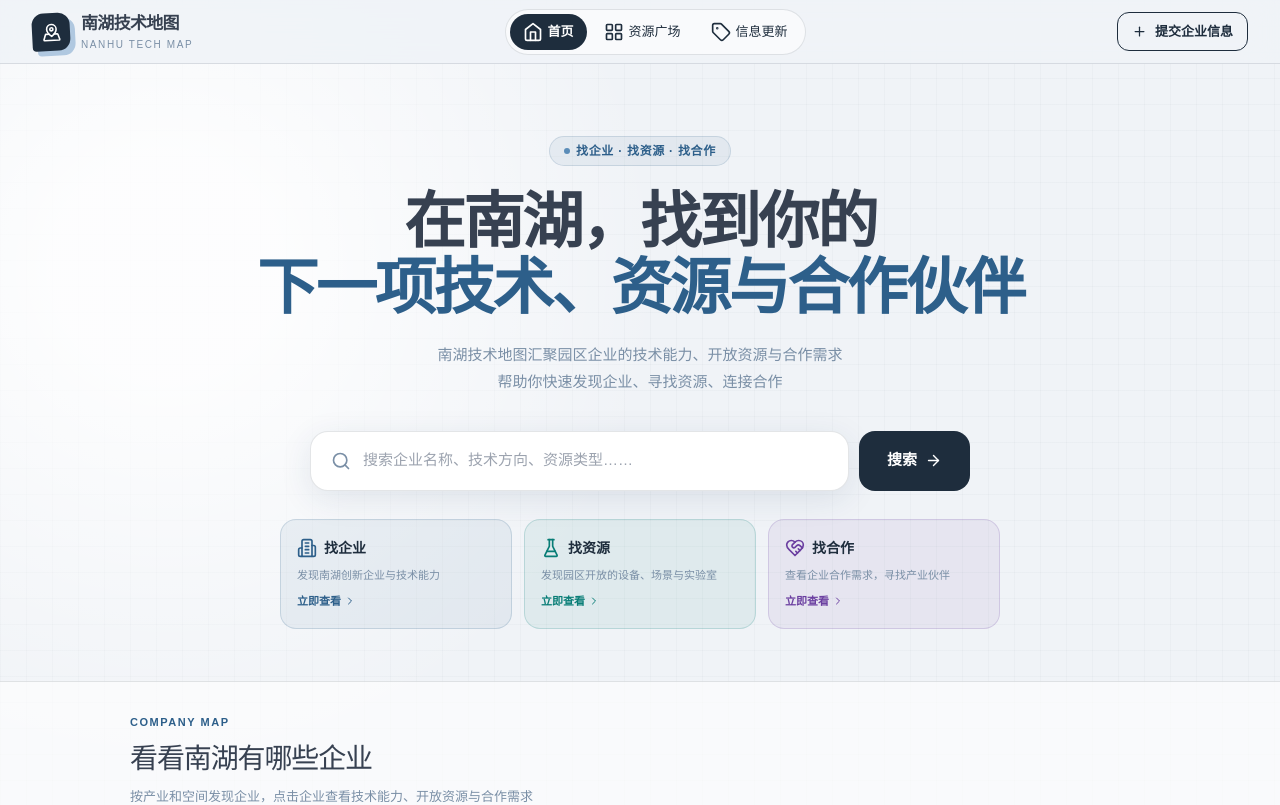
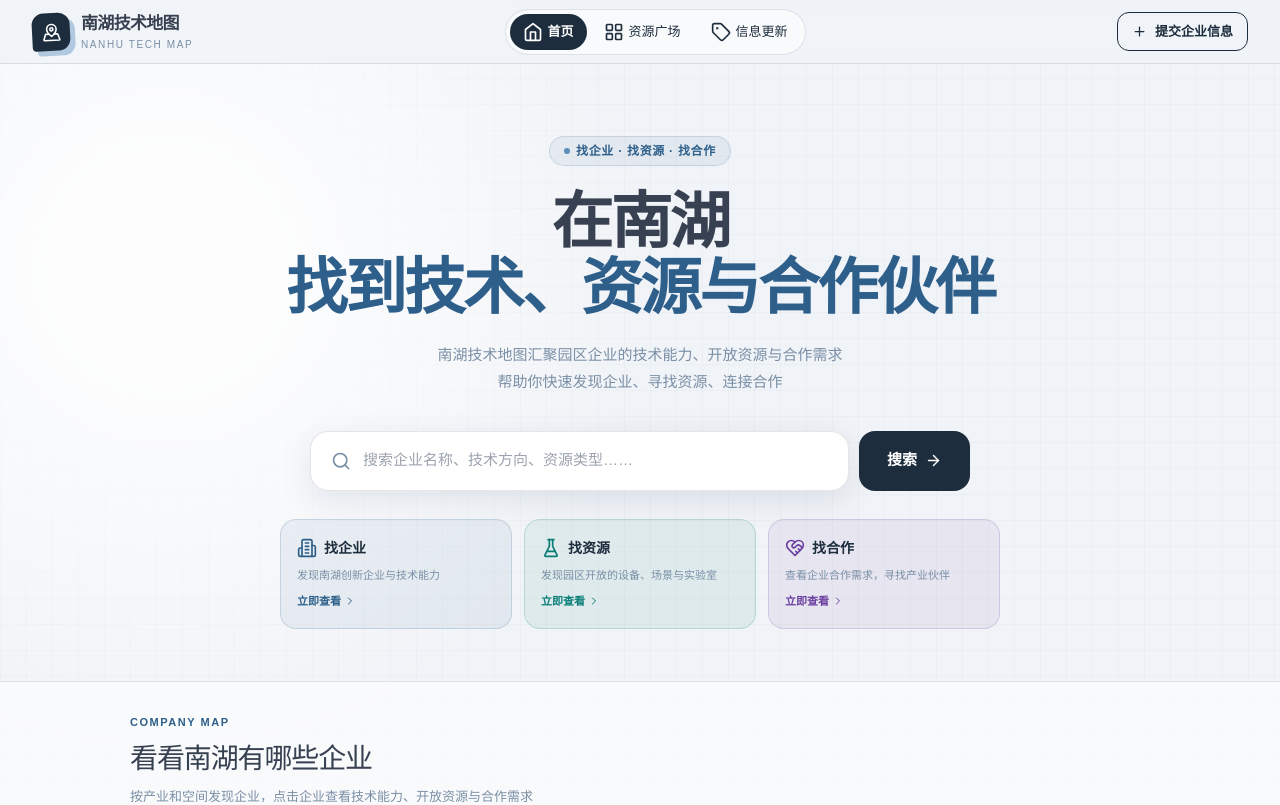
Before and after one commit to 99Y01/Nanhu-tech-map, a React app: page / in a window 1280 px wide. Shown: the top 805 px of the page. Built offline with nearby package versions, Linux system fonts and the light colour scheme.

Commit message:
sync: 同步最新版本（4个Tab）

```diff
--- a/src/pages/HomePage.tsx
+++ b/src/pages/HomePage.tsx
@@ -709,8 +709,8 @@ export default function HomePage() {
           margin: '0 0 18px',
           fontWeight: 900,
         }}>
-          在南湖，找到你的<br />
-          <em style={{ color: 'var(--lake-deep)', fontStyle: 'normal' }}>下一项技术、资源与合作伙伴</em>
+          在南湖<br />
+          <em style={{ color: 'var(--lake-deep)', fontStyle: 'normal' }}>找到技术、资源与合作伙伴</em>
         </h1>
 
         {/* 副标题 */}
```
